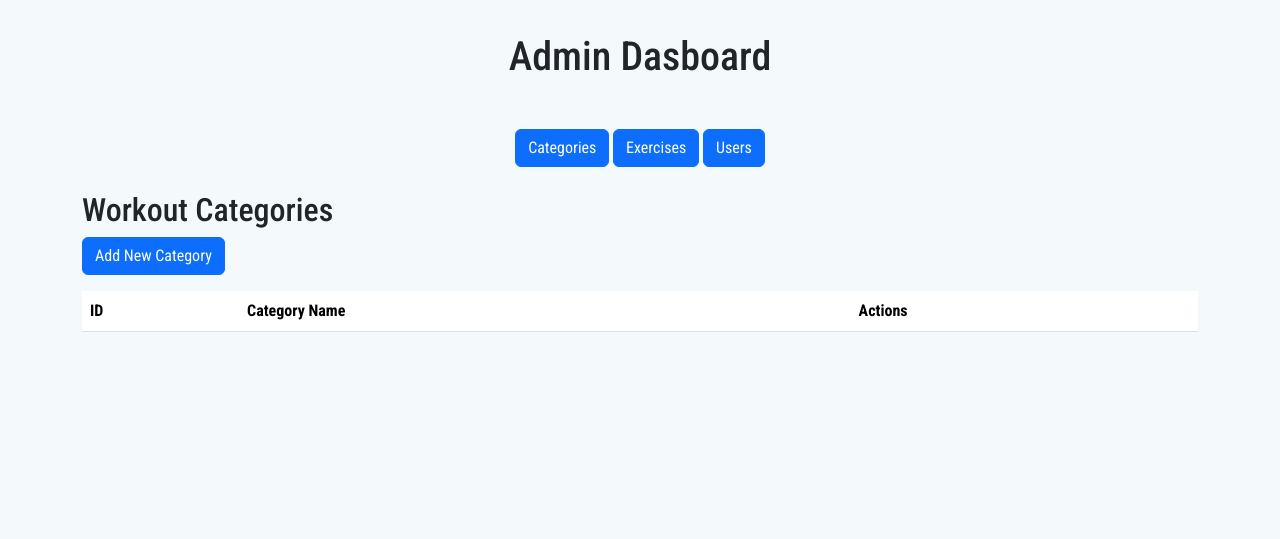
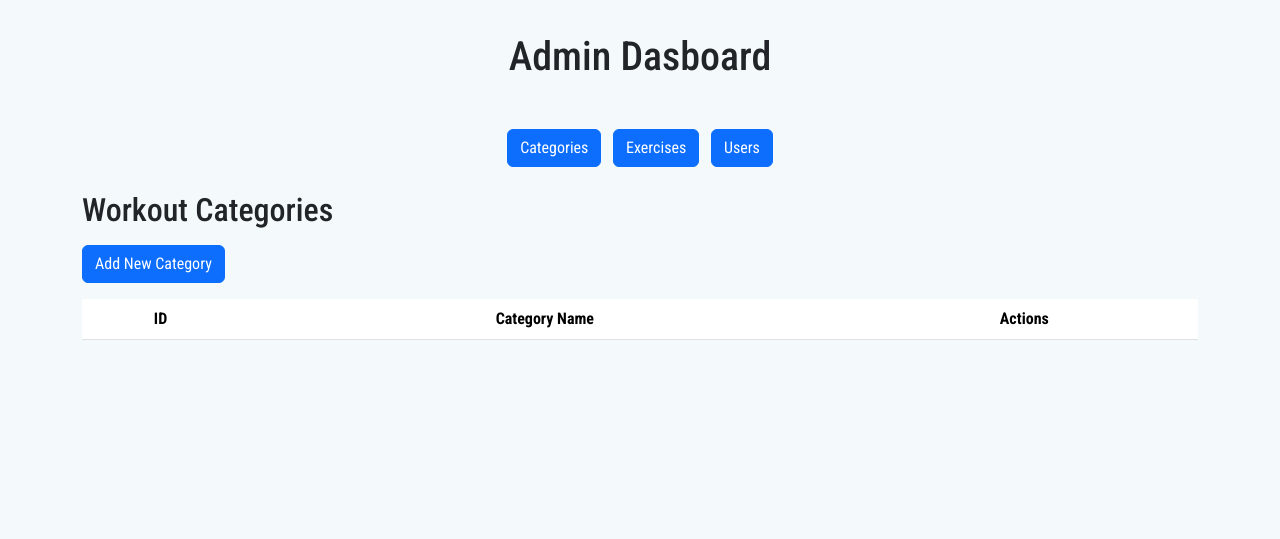
Before and after one commit to blknbro/PersonalniTrener, a PHP site: the page made by app/views/AdminDashboardView.php in a window 1280 px wide, after a click on "Categories". Shown: the part 63-602 px from the top of the page. Run offline with PHP 8.4, Linux system fonts and the light colour scheme; the template is opened without the code that fills it: most values are stand-ins (such as "Sample title", 1, 10 or a date in 2020); lists and menus that the app fills with data are empty; some libraries are stand-ins or nearby versions.

Commit message:
minor style changes

```diff
--- a/app/views/AdminDashboardView.php
+++ b/app/views/AdminDashboardView.php
@@ -7,8 +7,8 @@ require_once 'navbar.php' ?>
         <h1 class="my-5 text-center">Admin Dasboard</h1>
 
         <div class="mb-4 text-center">
-            <button class="btn btn-primary" onclick="showSection('categories')">Categories</button>
-            <button class="btn btn-primary" onclick="showSection('exercises')">Exercises</button>
+            <button class="btn btn-primary me-2" onclick="showSection('categories')">Categories</button>
+            <button class="btn btn-primary me-2" onclick="showSection('exercises')">Exercises</button>
             <button class="btn btn-primary" onclick="showSection('users')">Users</button>
         </div>
 
@@ -17,13 +17,14 @@ require_once 'navbar.php' ?>
         <!--Categories table-->
 
         <div id="categories" class="hidden">
-            <h2 class="text-dark">Workout Categories</h2>
+            <h2 class="text-dark mb-3">Workout Categories</h2>
             <button class="btn btn-primary mb-3" data-bs-toggle="modal" data-bs-target="#addCategoryModal">Add New
                 Category
             </button>
-            <table id="categoryTable" class="table table-striped">
+            <div class="table-responsive">
+                <table id="categoryTable" class="table table-striped table-hover">
                     <thead>
-                <tr>
+                    <tr class="text-center">
                         <th>ID</th>
                         <th>Category Name</th>
                         <th>Actions</th>
@@ -34,18 +35,20 @@ require_once 'navbar.php' ?>
                     </tbody>
                 </table>
             </div>
+        </div>
 
 
         <!--Exercises table-->
 
         <div id="exercises" class="hidden">
-            <h2 class="text-dark">Exercises</h2>
+            <h2 class="text-dark mb-3">Exercises</h2>
             <button class="btn btn-primary mb-3" data-bs-toggle="modal" data-bs-target="#addExerciseModal">Add New
                 Exercise
             </button>
-            <table class="table table-striped">
+            <div class="table-responsive">
+                <table class="table table-striped table-hover">
                     <thead>
-                <tr>
+                    <tr class="text-center">
                         <th>ID</th>
                         <th>Exercise Name</th>
                         <th>Duration (minutes)</th>
@@ -56,15 +59,17 @@ require_once 'navbar.php' ?>
                     </tbody>
                 </table>
             </div>
+        </div>
 
 
         <!--Users table-->
 
         <div id="users" class="hidden">
-            <h2 class="text-dark">Registered Users</h2>
-            <table class="table table-striped">
+            <h2 class="text-dark mb-3">Registered Users</h2>
+            <div class="table-responsive">
+                <table class="table table-striped table-hover">
                     <thead>
-                <tr>
+                    <tr class="text-center">
                         <th>ID</th>
                         <th>Name Surname</th>
                         <th>Email</th>
@@ -75,7 +80,7 @@ require_once 'navbar.php' ?>
                     </thead>
                     <tbody>
                     <?php foreach ($users as $user): ?>
-                    <tr>
+                        <tr class="text-center">
                             <td><?= $user['id'] ?></td>
                             <td><?= $user['name'] . " " . $user['surname'] ?></td>
                             <td><?= $user['email'] ?></td>
@@ -85,11 +90,13 @@ require_once 'navbar.php' ?>
                                 <form method="post">
                                     <input type="hidden" name="userId" value="<?= $user['id'] ?>">
                                     <?php if ($user['type'] === 'trainer' && $user['permission'] === 'none'): ?>
-                                    <button class="btn btn-secondary btn-sm" type="submit" name="approve" value="yes">
+                                        <button class="btn btn-secondary btn-sm" type="submit" name="approve"
+                                                value="yes">
                                             Approve
                                         </button>
                                     <?php elseif ($user['type'] === 'trainer' && $user['permission'] === 'blocked'): ?>
-                                    <button class="btn btn-secondary btn-sm" type="submit" name="approve" value="yes">
+                                        <button class="btn btn-secondary btn-sm" type="submit" name="approve"
+                                                value="yes">
                                             Re-approve
                                         </button>
                                     <?php endif; ?>
@@ -108,6 +115,7 @@ require_once 'navbar.php' ?>
                     <?php endforeach; ?>
                     </tbody>
                 </table>
+            </div>
         </div>
     </div>
 
```
Also changed, not shown: app/views/MyWorkoutsView.php (+5 -2 lines), app/views/WorkoutView.php (+6 -3 lines), public/assets/scripts/admin.js. Lines whose indentation alone changed are shown as unchanged.
